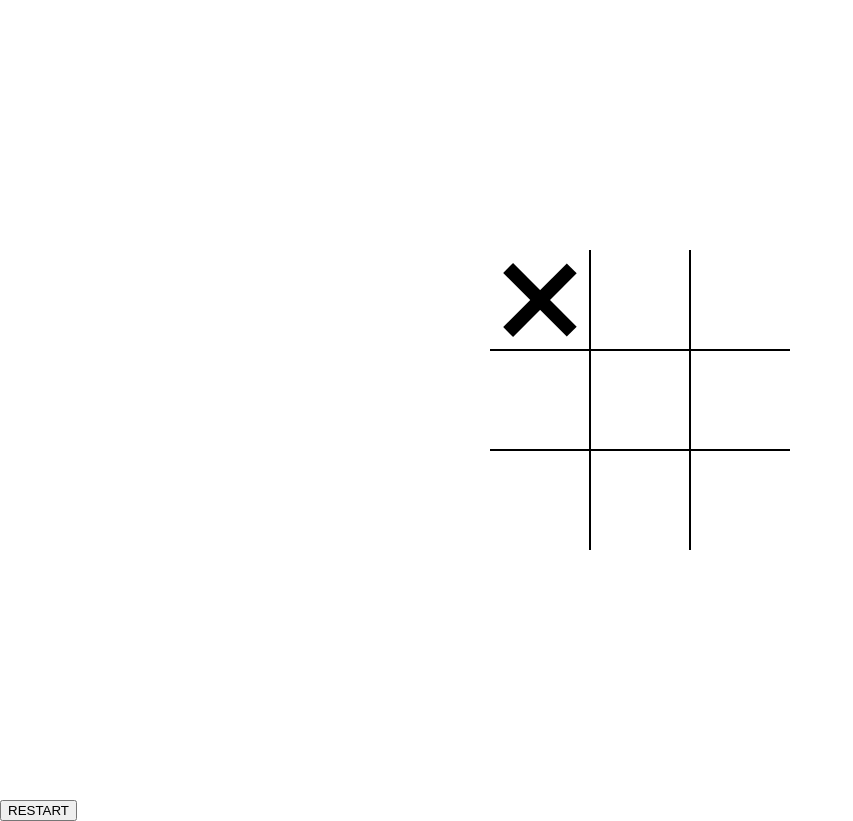
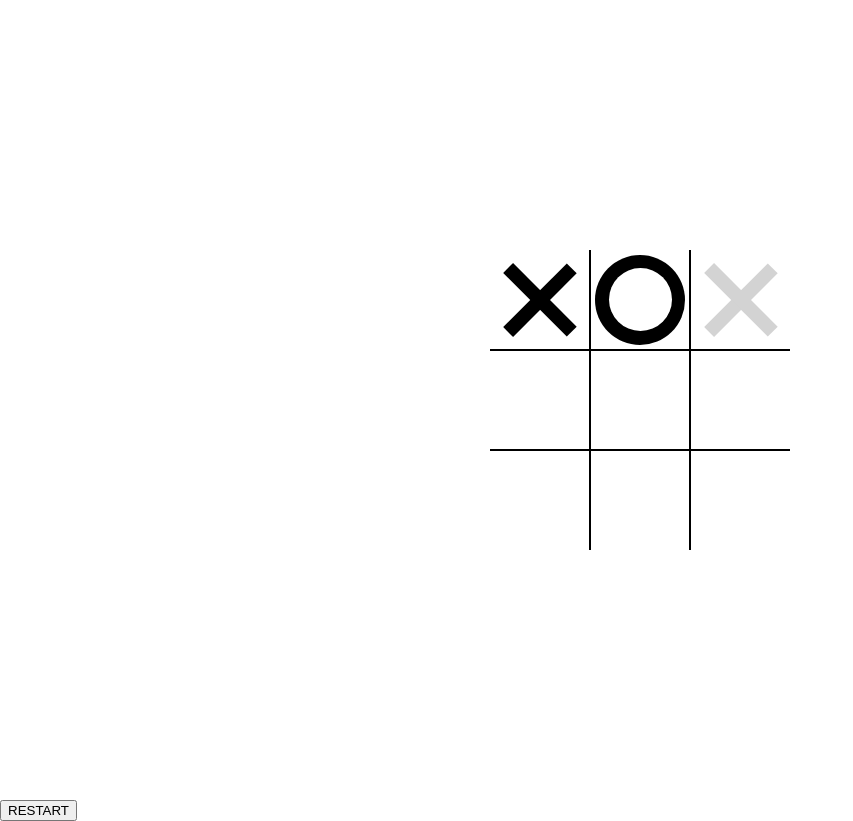
Before and after one commit to DreBenj123/TIC-TAC-TOE, a plain HTML site: page index.html in a window 1280 px wide. In both pictures the pointer is over the element 740 px from the left and 300 px from the top of the page. Shown: the whole page, without its empty margins (0-853 px from the left). Drawn offline with Linux system fonts and the light colour scheme.

Commit message:
Hover Finished

```diff
--- a/index.html
+++ b/index.html
@@ -5,13 +5,14 @@
     <meta http-equiv="X-UA-Compatible" content="IE=edge">
     <meta name="viewport" content="width=device-width, initial-scale=1.0">
     <link rel = "stylesheet" href = "style.css">
-    <script src = "script.js" defer></script>
+    <script src="index.js" type="text/javascript"></script>
+</script>
     <title> Tic Tac Toe</title>
 </head>
 <body>
-    <div class = "board" id = " board">
+    <div class = "board x" id = " board">
         <div class="cell x" data-cell></div>
-        <div class="cell" data-cell></div>
+        <div class="cell circle" data-cell></div>
         <div class="cell" data-cell></div>
         <div class="cell" data-cell></div>
         <div class="cell" data-cell></div>
--- a/style.css
+++ b/style.css
@@ -28,6 +28,7 @@ body{
     justify-content: center;
     align-items: center;
     position: relative;
+    cursor: pointer;
 }
 .cell:first-child,
 .cell:nth-child(2),
@@ -49,19 +50,64 @@ body{
     border-bottom: none;
 }
 
+.cell.x,
+.cell.circle {
+    cursor: not-allowed;
+}
+
 .cell.x::before,
-.cell.x::after {
+.cell.x::after,
+.cell.circle::before{
+    background-color: black;
+}
+
+
+.board.x .cell:not(.x):not(.circle):hover::before,
+.board.x .cell:not(.x):not(.circle):hover::after,
+.board.circle .cell:not(.x):not(.circle):hover::before,
+.board.circle .cell:not(.x):not(.circle):hover::after{
+    background-color: lightgrey;
+}
+
+.cell.x::before,
+.cell.x::after,
+.board.x .cell:not(.x):not(.circle):hover::before,
+.board.x .cell:not(.x):not(.circle):hover::after{
 content: '';
 position: absolute;
 width: calc(var(--mark-size) * .15);
 height : var(--mark-size);
-background-color: black ;
 }
 
-.cell.x::before{
+.cell.x::before,
+.board.x .cell:not(.x):not(.circle):hover::before{
     transform: rotate(45deg);
 }
 
-.cell.x::after{
+.cell.x::after,
+.board.x .cell:not(.x):not(.circle):hover::after{
     transform: rotate(-45deg);
 }
+
+.cell.circle::before,
+.cell.circle::after,
+.board.circle .cell:not(.x):not(.circle):hover::before,
+.board.circle .cell:not(.x):not(.circle):hover::after{
+content: '';
+position: absolute;
+border-radius: 50% ;
+}
+
+.cell.circle::before,
+.board.circle .cell:not(.x):not(.circle):hover::before{
+width: var(--mark-size);
+height : var(--mark-size);
+}
+
+.cell.circle::after,
+.board.circle .cell:not(.x):not(.circle):hover::after{
+width: calc(var(--mark-size) * .7);
+height : calc(var(--mark-size) * .7);
+background-color: white;
+
+}
```
Also changed, not shown: index.js (added).
